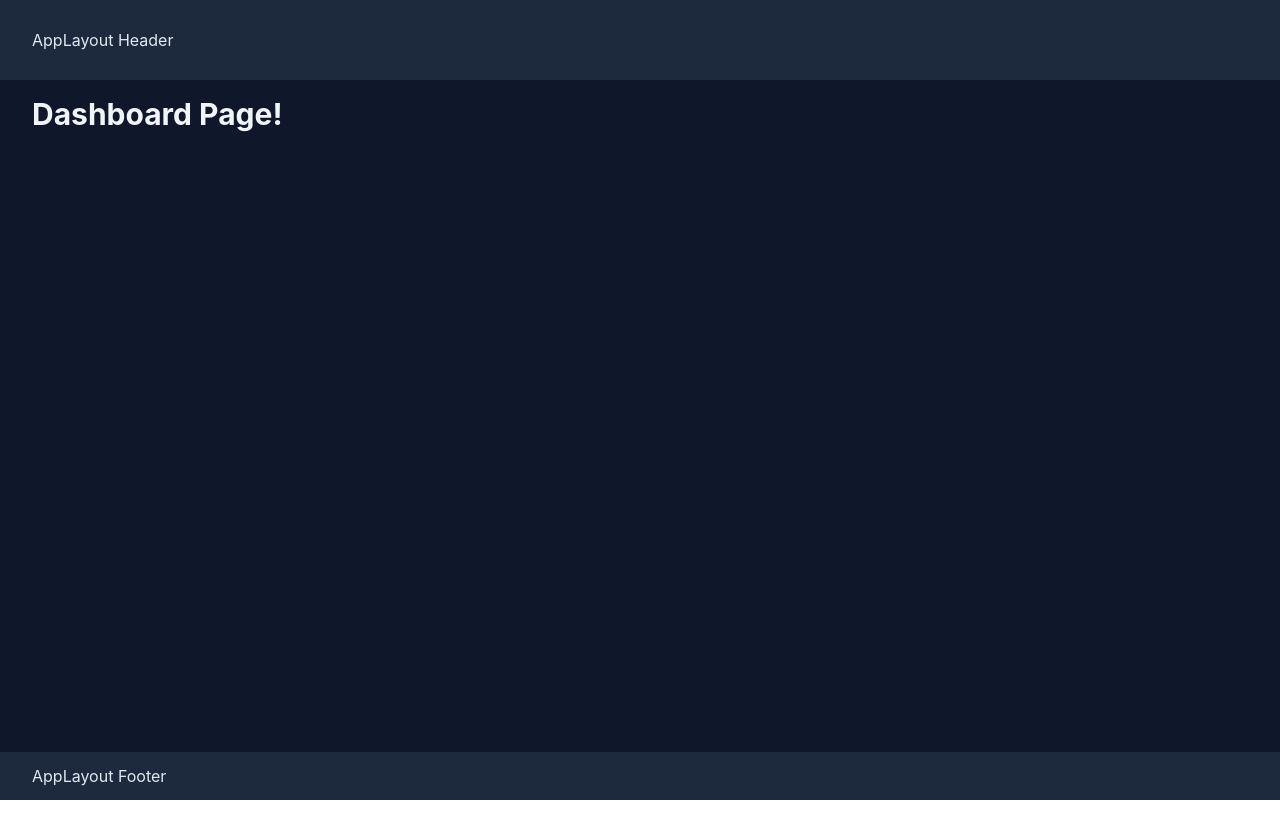
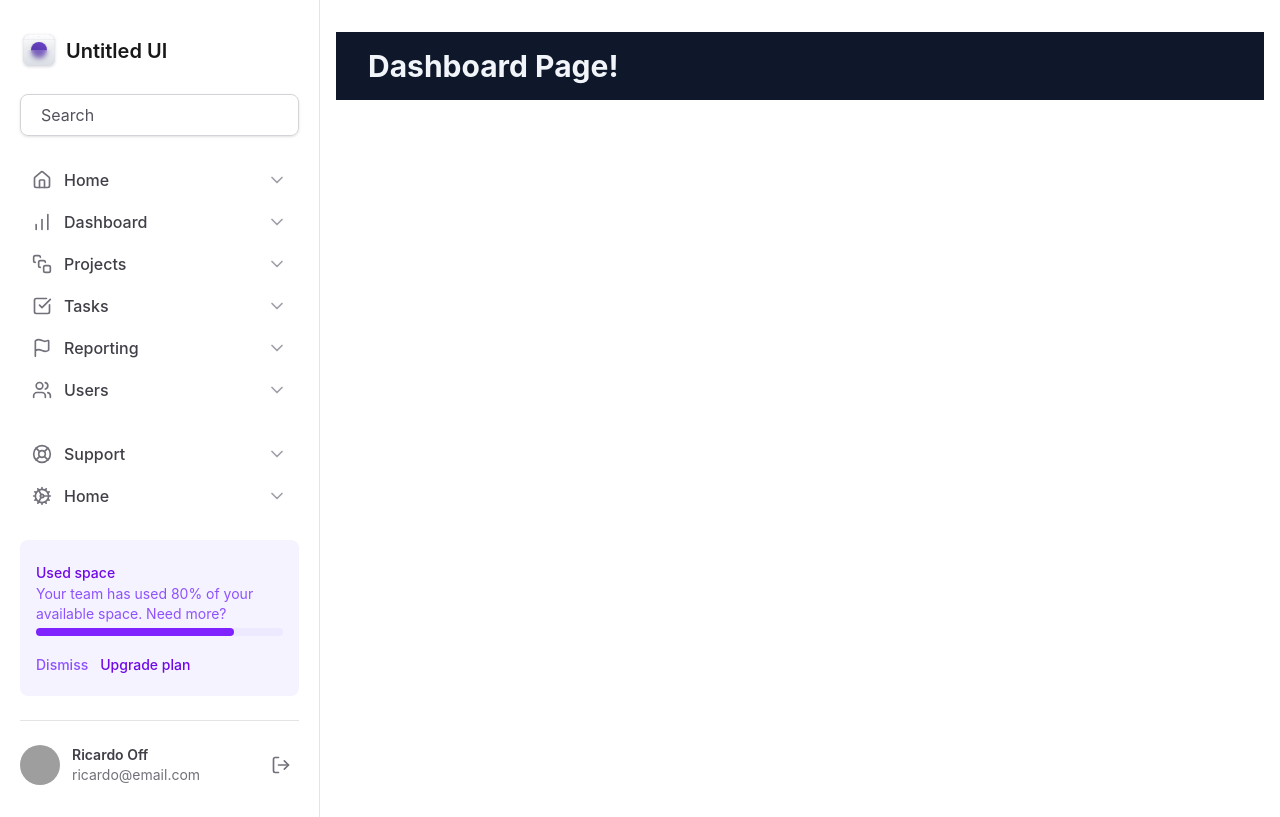
Before and after one commit to rramires/tailwind, a React (Vite) app: page / in a window 1280 px wide. Built offline with nearby package versions, Linux system fonts and the light colour scheme; grey boxes are pictures that could not be loaded.

Commit message:
feat: add sidebar component with navigation items, logo, profile, and used space display

```diff
--- a/package.json
+++ b/package.json
@@ -13,6 +13,7 @@
   },
   "dependencies": {
     "@tailwindcss/vite": "^4.2.2",
+    "lucide-react": "^1.3.0",
     "react": "^19.2.4",
     "react-dom": "^19.2.4",
     "react-router": "^7.14.0",
--- /dev/null
+++ b/src/components/sidebar/logo.tsx
@@ -0,0 +1,218 @@
+export function Logo() {
+	return (
+		<strong className='flex items-center gap-2 text-xl font-semibold text-zinc-900'>
+			<svg
+				width={38}
+				height={38}
+				viewBox='0 0 38 38'
+				fill='none'
+				xmlns='http://www.w3.org/2000/svg'
+			>
+				<g filter='url(#filter0_dd_33006_250)'>
+					<g clipPath='url(#clip0_33006_250)'>
+						<rect
+							x={3}
+							y={2}
+							width={32}
+							height={32}
+							rx={8}
+							fill='#fff'
+						/>
+						<rect
+							x={3}
+							y={2}
+							width={32}
+							height={32}
+							rx={8}
+							fill='url(#paint0_linear_33006_250)'
+						/>
+						<path
+							fillRule='evenodd'
+							clipRule='evenodd'
+							d='M19 4.039c-7.71 0-13.961 6.25-13.961 13.961 0 7.71 6.25 13.961 13.961 13.961 7.71 0 13.961-6.25 13.961-13.961 0-7.71-6.25-13.961-13.961-13.961zM4.961 18c0-7.753 6.286-14.039 14.039-14.039S33.039 10.247 33.039 18 26.753 32.039 19 32.039 4.961 25.753 4.961 18z'
+							fill='#D0D5DD'
+						/>
+						<path
+							fillRule='evenodd'
+							clipRule='evenodd'
+							d='M19 14.078a3.922 3.922 0 100 7.845 3.922 3.922 0 000-7.845zM15 18a4 4 0 118 0 4 4 0 01-8 0z'
+							fill='#D0D5DD'
+						/>
+						<path
+							fillRule='evenodd'
+							clipRule='evenodd'
+							d='M19 15.32a2.68 2.68 0 100 5.36 2.68 2.68 0 000-5.36zM16.243 18a2.757 2.757 0 115.514 0 2.757 2.757 0 01-5.514 0z'
+							fill='#D0D5DD'
+						/>
+						<path d='M18.961 2h.078v32h-.078V2z' fill='#D0D5DD' />
+						<path d='M35 17.96v.079H3v-.078h32z' fill='#D0D5DD' />
+						<path
+							d='M29.602 2h.078v32h-.078V2zM13.64 2h.078v32h-.077V2zM24.282 2h.077v32h-.077V2zM8.32 2h.078v32H8.32V2z'
+							fill='#D0D5DD'
+						/>
+						<path
+							d='M35 28.602v.077H3v-.077h32zM35 12.64v.078H3v-.077h32zM35 23.281v.078H3v-.078h32zM35 7.32v.078H3V7.32h32z'
+							fill='#D0D5DD'
+						/>
+						<g filter='url(#filter1_dd_33006_250)'>
+							<circle
+								cx={19}
+								cy={18}
+								r={8}
+								fill='url(#paint1_linear_33006_250)'
+							/>
+						</g>
+						<foreignObject x={-2} y={13} width={42} height={26}>
+							<div
+								style={{
+									backdropFilter: 'blur(2.5px)',
+									height: '100%',
+									width: '100%',
+									clipPath:
+										'url(#bgblur_1_33006_250_clip_path)',
+								}}
+							/>
+						</foreignObject>
+						<path
+							d='M3 18h32v3.2c0 4.48 0 6.72-.872 8.432a8 8 0 01-3.496 3.496C28.92 34 26.68 34 22.2 34h-6.4c-4.48 0-6.72 0-8.432-.872a8 8 0 01-3.496-3.496C3 27.92 3 25.68 3 21.2V18z'
+							fill='#fff'
+							fillOpacity={0.2}
+							data-figma-bg-blur-radius={5}
+						/>
+					</g>
+					<rect
+						x={3.15}
+						y={2.15}
+						width={31.7}
+						height={31.7}
+						rx={7.85}
+						stroke='#D0D5DD'
+						strokeWidth={0.3}
+					/>
+				</g>
+				<defs>
+					<filter
+						id='filter0_dd_33006_250'
+						x={0}
+						y={0}
+						width={38}
+						height={38}
+						filterUnits='userSpaceOnUse'
+						colorInterpolationFilters='sRGB'
+					>
+						<feFlood floodOpacity={0} result='BackgroundImageFix' />
+						<feColorMatrix
+							in='SourceAlpha'
+							values='0 0 0 0 0 0 0 0 0 0 0 0 0 0 0 0 0 0 127 0'
+							result='hardAlpha'
+						/>
+						<feOffset dy={1} />
+						<feGaussianBlur stdDeviation={1} />
+						<feColorMatrix values='0 0 0 0 0.0627451 0 0 0 0 0.0941176 0 0 0 0 0.156863 0 0 0 0.06 0' />
+						<feBlend
+							in2='BackgroundImageFix'
+							result='effect1_dropShadow_33006_250'
+						/>
+						<feColorMatrix
+							in='SourceAlpha'
+							values='0 0 0 0 0 0 0 0 0 0 0 0 0 0 0 0 0 0 127 0'
+							result='hardAlpha'
+						/>
+						<feOffset dy={1} />
+						<feGaussianBlur stdDeviation={1.5} />
+						<feColorMatrix values='0 0 0 0 0.0627451 0 0 0 0 0.0941176 0 0 0 0 0.156863 0 0 0 0.1 0' />
+						<feBlend
+							in2='effect1_dropShadow_33006_250'
+							result='effect2_dropShadow_33006_250'
+						/>
+						<feBlend
+							in='SourceGraphic'
+							in2='effect2_dropShadow_33006_250'
+							result='shape'
+						/>
+					</filter>
+					<filter
+						id='filter1_dd_33006_250'
+						x={8}
+						y={8}
+						width={22}
+						height={22}
+						filterUnits='userSpaceOnUse'
+						colorInterpolationFilters='sRGB'
+					>
+						<feFlood floodOpacity={0} result='BackgroundImageFix' />
+						<feColorMatrix
+							in='SourceAlpha'
+							values='0 0 0 0 0 0 0 0 0 0 0 0 0 0 0 0 0 0 127 0'
+							result='hardAlpha'
+						/>
+						<feOffset dy={1} />
+						<feGaussianBlur stdDeviation={1} />
+						<feColorMatrix values='0 0 0 0 0.0627451 0 0 0 0 0.0941176 0 0 0 0 0.156863 0 0 0 0.06 0' />
+						<feBlend
+							in2='BackgroundImageFix'
+							result='effect1_dropShadow_33006_250'
+						/>
+						<feColorMatrix
+							in='SourceAlpha'
+							values='0 0 0 0 0 0 0 0 0 0 0 0 0 0 0 0 0 0 127 0'
+							result='hardAlpha'
+						/>
+						<feOffset dy={1} />
+						<feGaussianBlur stdDeviation={1.5} />
+						<feColorMatrix values='0 0 0 0 0.0627451 0 0 0 0 0.0941176 0 0 0 0 0.156863 0 0 0 0.1 0' />
+						<feBlend
+							in2='effect1_dropShadow_33006_250'
+							result='effect2_dropShadow_33006_250'
+						/>
+						<feBlend
+							in='SourceGraphic'
+							in2='effect2_dropShadow_33006_250'
+							result='shape'
+						/>
+					</filter>
+					<clipPath
+						id='bgblur_1_33006_250_clip_path'
+						transform='translate(2 -13)'
+					>
+						<path d='M3 18h32v3.2c0 4.48 0 6.72-.872 8.432a8 8 0 01-3.496 3.496C28.92 34 26.68 34 22.2 34h-6.4c-4.48 0-6.72 0-8.432-.872a8 8 0 01-3.496-3.496C3 27.92 3 25.68 3 21.2V18z' />
+					</clipPath>
+					<linearGradient
+						id='paint0_linear_33006_250'
+						x1={19}
+						y1={2}
+						x2={19}
+						y2={34}
+						gradientUnits='userSpaceOnUse'
+					>
+						<stop stopColor='#fff' />
+						<stop offset={1} stopColor='#D0D5DD' />
+					</linearGradient>
+					<linearGradient
+						id='paint1_linear_33006_250'
+						x1={15}
+						y1={26}
+						x2={23}
+						y2={10}
+						gradientUnits='userSpaceOnUse'
+					>
+						<stop stopColor='#53389E' />
+						<stop offset={1} stopColor='#6941C6' />
+					</linearGradient>
+					<clipPath id='clip0_33006_250'>
+						<rect
+							x={3}
+							y={2}
+							width={32}
+							height={32}
+							rx={8}
+							fill='#fff'
+						/>
+					</clipPath>
+				</defs>
+			</svg>
+
+			<span>Untitled UI</span>
+		</strong>
+	)
+}
--- /dev/null
+++ b/src/components/sidebar/nav-item.tsx
@@ -0,0 +1,22 @@
+import { ChevronDown } from 'lucide-react'
+import { type ElementType } from 'react'
+
+export interface NavItemProps {
+	title: string
+	icon: ElementType
+}
+
+export function NavItem({ title, icon: Icon }: NavItemProps) {
+	return (
+		<a
+			className='group flex items-center gap-3 rounded px-3 py-2 hover:bg-violet-50'
+			href=''
+		>
+			<Icon className='h-5 w-5 text-zinc-500' />
+			<span className='font-medium text-zinc-700 group-hover:text-violet-500'>
+				{title}
+			</span>
+			<ChevronDown className='ml-auto h-5 w-5 text-zinc-400 group-hover:text-violet-400' />
+		</a>
+	)
+}
--- /dev/null
+++ b/src/components/sidebar/profile.tsx
@@ -0,0 +1,27 @@
+import { LogOut } from 'lucide-react'
+
+export function Profile() {
+	return (
+		<div className='flex items-center gap-3'>
+			<img
+				className='h-10 w-10 rounded-full'
+				src='https://avatars.githubusercontent.com/u/14129483?s=128'
+				alt=''
+			/>
+			<div className='flex flex-1 flex-col truncate'>
+				<span className='text-sm font-semibold text-zinc-700'>
+					Ricardo Off
+				</span>
+				<span className='truncate text-sm text-zinc-500'>
+					ricardo@email.com
+				</span>
+			</div>
+			<button
+				type='button'
+				className='ml-auto rounded-md p-2 hover:bg-zinc-50'
+			>
+				<LogOut className='h-5 w-5 text-zinc-500' />
+			</button>
+		</div>
+	)
+}
--- /dev/null
+++ b/src/components/sidebar/sidebar.tsx
@@ -0,0 +1,54 @@
+import {
+	BarChart,
+	CheckSquare,
+	Cog,
+	Flag,
+	Home,
+	LifeBuoy,
+	Search,
+	SquareStack,
+	Users,
+} from 'lucide-react'
+
+import { Logo } from './logo'
+import { NavItem } from './nav-item'
+import { Profile } from './profile'
+import { UsedSpace } from './used-space'
+
+export function Sidebar() {
+	return (
+		<aside className='flex flex-col gap-6 border-r border-zinc-200 px-5 py-8'>
+			<Logo />
+
+			<div className='flex w-full items-center gap-2 rounded-lg border border-zinc-300 px-3 py-2 shadow-sm'>
+				<Search className='h-5 w-5 text-zinc-500' />
+				<input
+					className='flex-1 bg-transparent p-0 text-zinc-900 placeholder-zinc-600'
+					placeholder='Search'
+				/>
+			</div>
+
+			<nav className='space-y-0.5'>
+				<NavItem title='Home' icon={Home} />
+				<NavItem title='Dashboard' icon={BarChart} />
+				<NavItem title='Projects' icon={SquareStack} />
+				<NavItem title='Tasks' icon={CheckSquare} />
+				<NavItem title='Reporting' icon={Flag} />
+				<NavItem title='Users' icon={Users} />
+			</nav>
+
+			<div className='mt-auto flex flex-col gap-6'>
+				<div className='space-y-0.5'>
+					<NavItem title='Support' icon={LifeBuoy} />
+					<NavItem title='Home' icon={Cog} />
+				</div>
+			</div>
+
+			<UsedSpace />
+
+			<div className='h-px bg-zinc-200' />
+
+			<Profile />
+		</aside>
+	)
+}
--- /dev/null
+++ b/src/components/sidebar/used-space.tsx
@@ -0,0 +1,31 @@
+export function UsedSpace() {
+	return (
+		<div className='flex flex-col gap-4 rounded-lg bg-violet-50 px-4 py-5'>
+			<div className='space-y-1'>
+				<span className='text-sm/5 font-medium text-violet-700'>
+					Used space
+				</span>
+				<p className='text-sm/5 text-violet-500'>
+					Your team has used 80% of your available space. Need more?
+				</p>
+				<div className='h-2 rounded-full bg-violet-100'>
+					<div className='h-2 w-4/5 rounded-full bg-violet-600' />
+				</div>
+			</div>
+			<div className='space-x-3'>
+				<button
+					type='button'
+					className='text-sm font-medium text-violet-500 hover:text-violet-700'
+				>
+					Dismiss
+				</button>
+				<button
+					type='button'
+					className='text-sm font-medium text-violet-700 hover:text-violet-900'
+				>
+					Upgrade plan
+				</button>
+			</div>
+		</div>
+	)
+}
--- a/src/pages/_layouts/app.tsx
+++ b/src/pages/_layouts/app.tsx
@@ -1,18 +1,15 @@
 import { Outlet } from 'react-router'
+
+import { Sidebar } from '@/components/sidebar/sidebar'
 
 export function AppLayout() {
 	return (
-		<div className='flex h-screen flex-col'>
-			<header className='flex h-20 items-center bg-slate-800 pl-8 text-slate-200'>
-				<h1>AppLayout Header</h1>
-			</header>
-			<main className='flex flex-1'>
+		<div className='grid min-h-screen w-screen grid-cols-[minmax(18rem,20rem)_1fr]'>
+			<Sidebar />
+			<main className='px-4 pt-8 pb-12'>
 				{/* Content will change here */}
 				<Outlet />
 			</main>
-			<footer className='flex h-12 items-center bg-slate-800 pl-8 text-slate-200'>
-				<p>AppLayout Footer</p>
-			</footer>
 		</div>
 	)
 }
```
Also changed, not shown: 1 other file (tests, documents, lock files or other folders).
